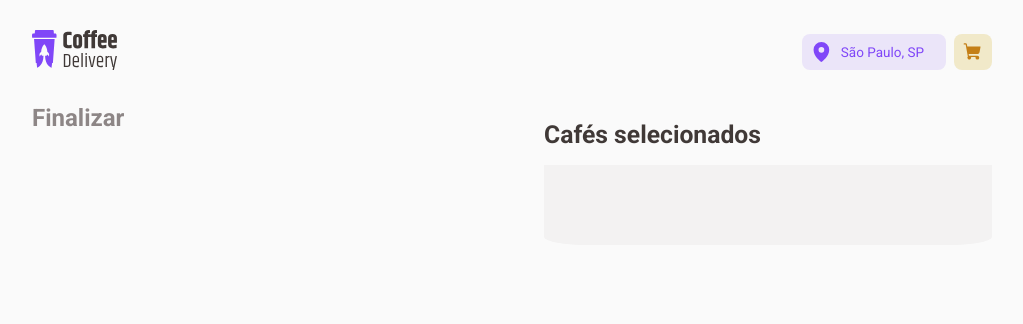
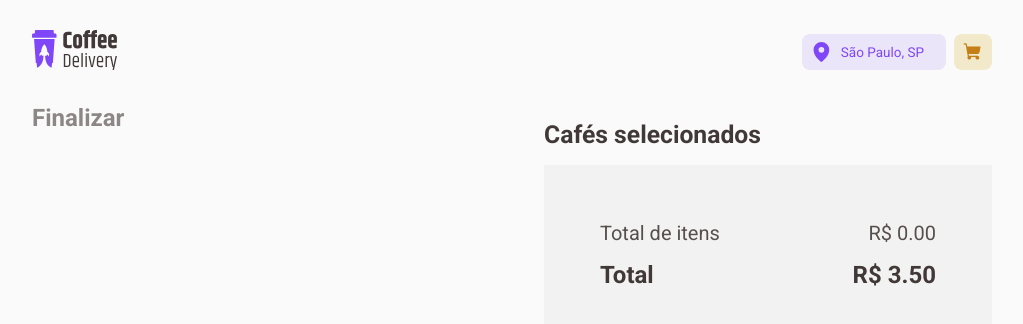
Before and after one commit to CaioScatolino/coffee-delivery-v2, a React (Vite) app: page /checkout in a window 1280 px wide. Shown: the top 324 px of the page, without its empty margins (128-1151 px from the left). Built offline with nearby package versions, Linux system fonts and the light colour scheme.

Commit message:
Adicionando listagem do carrinho

```diff
--- a/src/Pages/Checkout/Selected/Components/CoffeeCardSelected/index.tsx
+++ b/src/Pages/Checkout/Selected/Components/CoffeeCardSelected/index.tsx
@@ -1,4 +1,5 @@
 import { useContext } from 'react'
+import { Action } from '../../../../../components/Action'
 import { OrderContext } from '../../../../../contexts/OrderContext'
 import { CoffeeCardSelectedCotainer, InfoContainer } from './styles'
 
@@ -16,6 +17,7 @@ export function CoffeeCardSelected({ id }: CoffeeCardSelectedProps) {
       <InfoContainer>
         <img src={coffee?.coffeeImage} alt="" />
         <p>{coffee?.name}</p>
+        <Action id={id} actionType={'remove'}></Action>
         <span>R$ {coffee ? coffee?.price.toFixed(2) : 0}</span>
       </InfoContainer>
     </CoffeeCardSelectedCotainer>
--- a/src/Pages/Checkout/Selected/index.tsx
+++ b/src/Pages/Checkout/Selected/index.tsx
@@ -5,6 +5,15 @@ import { SelectedContainer, SelectedContainerMain } from './styles'
 
 export function Selected() {
   const { cart } = useContext(OrderContext)
+
+  // Fazendo a soma total do carrinho
+  const totalOrder = cart.reduce(
+    (acc, item) => acc + (item ? item.price * item.quantity : 0),
+    0,
+  )
+
+  const deliveryFee: any = 3.5
+
   return (
     <SelectedContainer>
       <h3>Cafés selecionados</h3>
@@ -13,13 +22,24 @@ export function Selected() {
           return (
             <div key={item.id}>
               <CoffeeCardSelected id={item.id}></CoffeeCardSelected>
-              <span>
-                {item.name} - {item.quantity}{' '}
-              </span>
               <hr />
             </div>
           )
         })}
+        <table>
+          <tbody>
+            <tr>
+              <td>Total de itens</td>
+              <td>R$ {totalOrder.toFixed(2)}</td>
+            </tr>
+          </tbody>
+          <tfoot>
+            <tr>
+              <th>Total</th>
+              <th>R$ {(totalOrder + deliveryFee).toFixed(2)}</th>
+            </tr>
+          </tfoot>
+        </table>
       </SelectedContainerMain>
     </SelectedContainer>
   )
--- a/src/Pages/Checkout/Selected/styles.ts
+++ b/src/Pages/Checkout/Selected/styles.ts
@@ -26,4 +26,30 @@ export const SelectedContainerMain = styled.main`
     margin: 2rem 0;
     border: 1px solid ${(props) => props.theme['base-button']};
   }
+
+  table {
+    width: 100%;
+    border-spacing: 1rem;
+
+    tbody {
+      font-size: 1.25rem;
+      color: ${(props) => props.theme['base-text']};
+    }
+
+    tfoot {
+      font-size: 1.5rem;
+      color: ${(props) => props.theme['base-subtitle']};
+    }
+
+    td,
+    th {
+      &:first-child {
+        text-align: left;
+      }
+
+      &:last-child {
+        text-align: right;
+      }
+    }
+  }
 `
--- a/src/components/Action/index.tsx
+++ b/src/components/Action/index.tsx
@@ -1,7 +1,7 @@
-import { Minus, Plus, ShoppingCart } from 'phosphor-react'
+import { Minus, Plus, ShoppingCart, Trash } from 'phosphor-react'
 import { useContext, useState } from 'react'
 import { OrderContext } from '../../contexts/OrderContext'
-import { ActionContainer, Add, Counter } from './styles'
+import { ActionContainer, Add, Counter, Remove } from './styles'
 
 interface CounterProps {
   id: string
@@ -9,7 +9,7 @@ interface CounterProps {
 }
 
 export function Action({ id, actionType }: CounterProps) {
-  const { cart, updateCart } = useContext(OrderContext)
+  const { cart, updateCart, removeFromCart } = useContext(OrderContext)
   const [quantity, setQuantity] = useState(0)
   const item = cart.find((item) => item.id === id)
 
@@ -55,6 +55,12 @@ export function Action({ id, actionType }: CounterProps) {
           <ShoppingCart size={22} weight="fill" />
         </Add>
       )}
+      {actionType === 'remove' && (
+        <Remove onClick={() => removeFromCart(id)}>
+          <Trash size={20} />
+          <p>Remover</p>
+        </Remove>
+      )}
     </ActionContainer>
   )
 }
--- a/src/components/Action/styles.ts
+++ b/src/components/Action/styles.ts
@@ -23,6 +23,7 @@ export const Counter = styled.div`
   margin-right: 0.5rem;
   border-radius: 8px;
   transition: background-color 0.5s ease-in-out;
+  cursor: pointer;
 
   p {
     font-family: 'Roboto', sans-serif;
@@ -50,7 +51,8 @@ export const Add = styled.button`
   color: ${(props) => props.theme.background};
   border: none;
   border-radius: 8px;
-  transition: background-color 0.5s ease-in-out;
+  transition: background-color 0.2s ease-in-out;
+  cursor: pointer;
 
   :hover {
     background-color: ${(props) => props.theme.purple};
@@ -69,8 +71,9 @@ export const Remove = styled.button`
   justify-content: left;
   gap: 0.2rem;
   padding-left: 0.3rem;
+  cursor: pointer;
 
-  transition: background-color 0.5s ease-in-out;
+  transition: background-color 0.2s ease-in-out;
 
   p {
     color: ${(props) => props.theme['base-subtitle']};
--- a/src/components/Header/styles.ts
+++ b/src/components/Header/styles.ts
@@ -58,6 +58,7 @@ export const LocationInput = styled.div`
     outline: none;
     background-color: ${(props) => props.theme['purple-light']};
     color: ${(props) => props.theme.purple};
+    cursor: pointer;
 
     &::-webkit-calendar-picker-indicator {
       display: none !important;
--- a/src/contexts/OrderContext.tsx
+++ b/src/contexts/OrderContext.tsx
@@ -1,12 +1,14 @@
 import { createContext, ReactNode, useEffect, useReducer } from 'react'
 import { coffees } from '../products/products'
-import { updateCartAction } from '../reducers/actions'
+import { updateCartAction, removeFromCartAction } from '../reducers/actions'
 import { Coffee, Item, orderReducer } from '../reducers/reducer'
 
 export interface OrderContextType {
   coffees: Coffee[]
+  cart: Item[]
+
   updateCart: (idProduct: string, quantity: number) => void
-  cart: Item[]
+  removeFromCart: (id: string) => void
 }
 
 export interface OrderContextProviderProps {
@@ -39,6 +41,10 @@ export function OrderContextProvider({ children }: OrderContextProviderProps) {
     dispatch(updateCartAction(idProduct, quantity))
   }
 
+  function removeFromCart(idProduct: string) {
+    dispatch(removeFromCartAction(idProduct))
+  }
+
   useEffect(() => {
     const stateJSON = JSON.stringify(orderState)
 
@@ -51,6 +57,7 @@ export function OrderContextProvider({ children }: OrderContextProviderProps) {
         coffees,
         cart,
         updateCart,
+        removeFromCart,
         // adress,
 
         // updateCart,
--- a/src/reducers/actions.ts
+++ b/src/reducers/actions.ts
@@ -1,6 +1,8 @@
 export enum ActionTypes {
   // eslint-disable-next-line no-unused-vars
   UPDATE_CART = 'UPDATE_CART',
+  // eslint-disable-next-line no-unused-vars
+  REMOVE_FROM_CART = 'REMOVE_FROM_CART',
 }
 
 export function updateCartAction(idProduct: string, quantity: number) {
@@ -12,3 +14,11 @@ export function updateCartAction(idProduct: string, quantity: number) {
     },
   }
 }
+export function removeFromCartAction(idProduct: string) {
+  return {
+    type: ActionTypes.REMOVE_FROM_CART,
+    payload: {
+      idProduct,
+    },
+  }
+}
--- a/src/reducers/reducer.ts
+++ b/src/reducers/reducer.ts
@@ -52,6 +52,17 @@ export function orderReducer(state: OrderState, action: any): any {
         }
       }
       break
+
+    case ActionTypes.REMOVE_FROM_CART: {
+      const itemsUpdated = state.cart.filter(
+        (item) => item.id !== action.payload.idProduct,
+      )
+      return {
+        ...state,
+        cart: itemsUpdated,
+      }
+    }
+
     default:
       return state
   }
```
